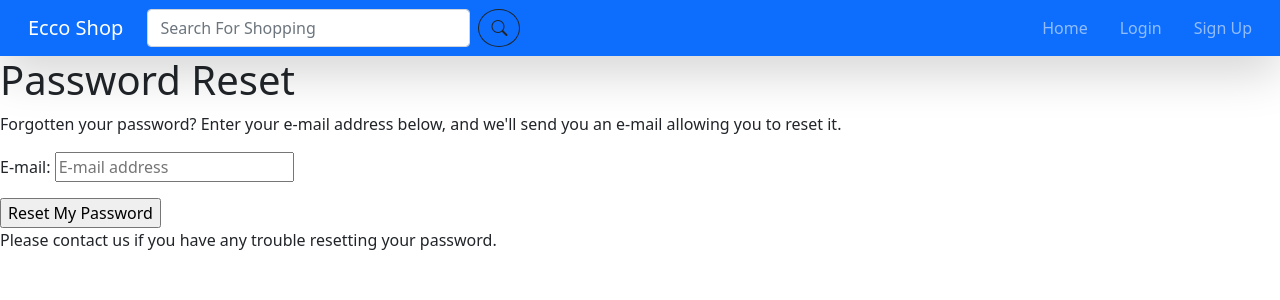
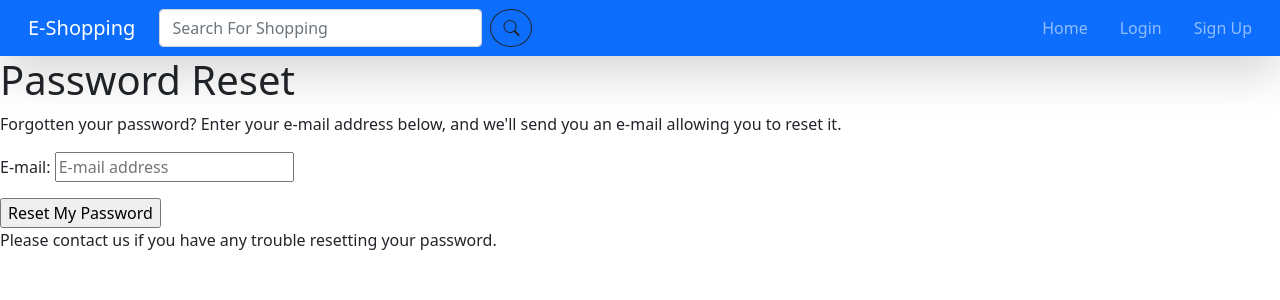
Before and after one commit to sadique-cws/django_ecommerce, a Django app: page /accounts/password/reset/ in a window 1280 px wide. Shown: the top 300 px of the page. Run offline with Django 3.2, Linux system fonts and the light colour scheme.

Commit message:
first commit

```diff
--- a/templates/base.html
+++ b/templates/base.html
@@ -2,7 +2,7 @@
 <html lang="en">
 <head>
     <meta charset="UTF-8">
-    <title>EccoShop</title>
+    <title>E-Shopping</title>
     <!-- JavaScript Bundle with Popper -->
     <link rel="stylesheet" href="https://cdn.jsdelivr.net/npm/bootstrap-icons@1.5.0/font/bootstrap-icons.css">
     <link href="https://cdn.jsdelivr.net/npm/bootstrap@5.1.1/dist/css/bootstrap.min.css" rel="stylesheet" integrity="sha384-F3w7mX95PdgyTmZZMECAngseQB83DfGTowi0iMjiWaeVhAn4FJkqJByhZMI3AhiU" crossorigin="anonymous">
@@ -11,7 +11,7 @@
 
 <nav class="navbar navbar-expand-lg navbar-dark bg-primary shadow-lg">
     <div class="container-fluid">
-        <a href="" class="navbar-brand ms-3">Ecco Shop</a>
+        <a href="" class="navbar-brand ms-3">E-Shopping</a>
 
         <form action="{% url 'search' %}" method="GET" class="d-flex me-auto ms-2">
             <input type="search" class="form-control col-1" name="search" placeholder="Search For Shopping">
```
